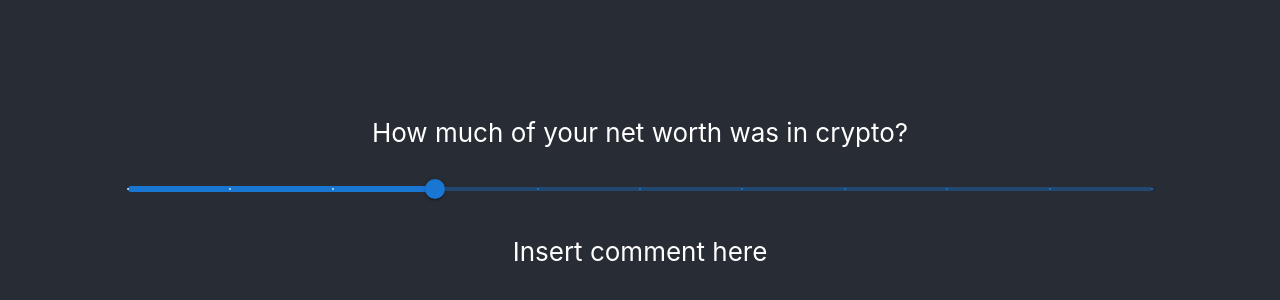
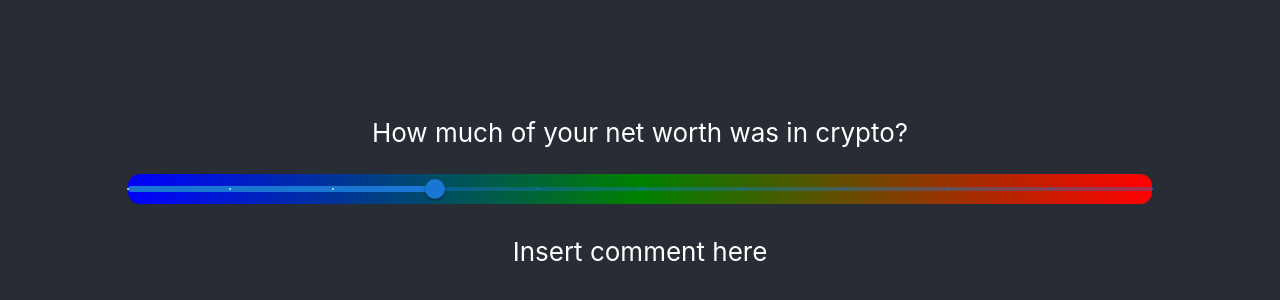
Before and after one commit to billionshealth/how-poor, a React (Create React App) app: page / in a window 1280 px wide. Shown: the part 208-508 px from the top of the page. Built offline with nearby package versions, Linux system fonts and the light colour scheme.

Commit message:
add colour gradient to slider

```diff
--- a/src/App.css
+++ b/src/App.css
@@ -10,8 +10,12 @@
   color: white;
 }
 
-.Slider {
+.Slider-div {
   width: 80%;
+}
+
+.Slider-element {
+  background: linear-gradient(90deg,blue,green,red);
 }
 
 @media (prefers-reduced-motion: no-preference) {
--- a/src/App.js
+++ b/src/App.js
@@ -17,7 +17,7 @@ function App() {
           How much of your net worth was in crypto?
         </p>
 
-        <div className="Slider">
+        <div className="Slider-div">
             <Slider
             aria-label="Temperature"
             value={value}
@@ -27,9 +27,11 @@ function App() {
             marks
             min={0}
             max={100}
+            className="Slider-element"
             />
         </div>
 
+        {/* TODO: turn into re-usable component */}
         {value === 0 && (
                 <p>
                 Insert comment here
```
